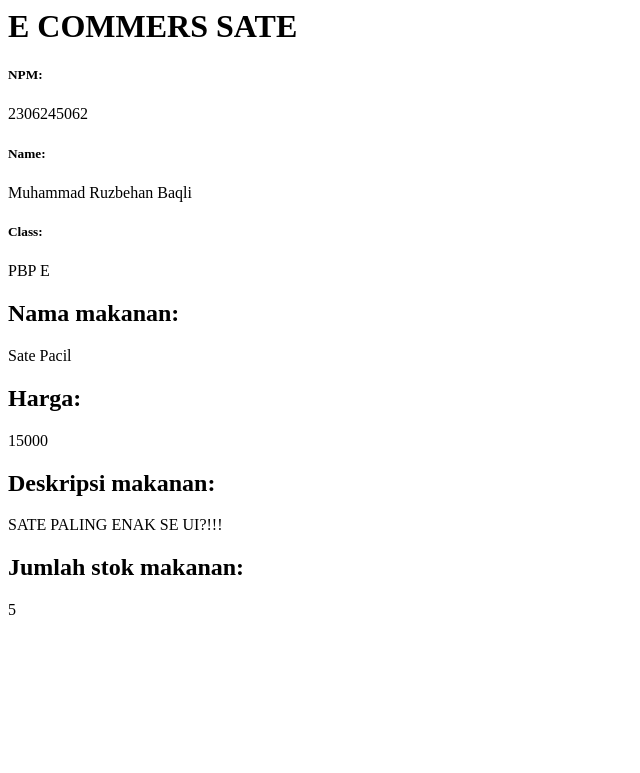
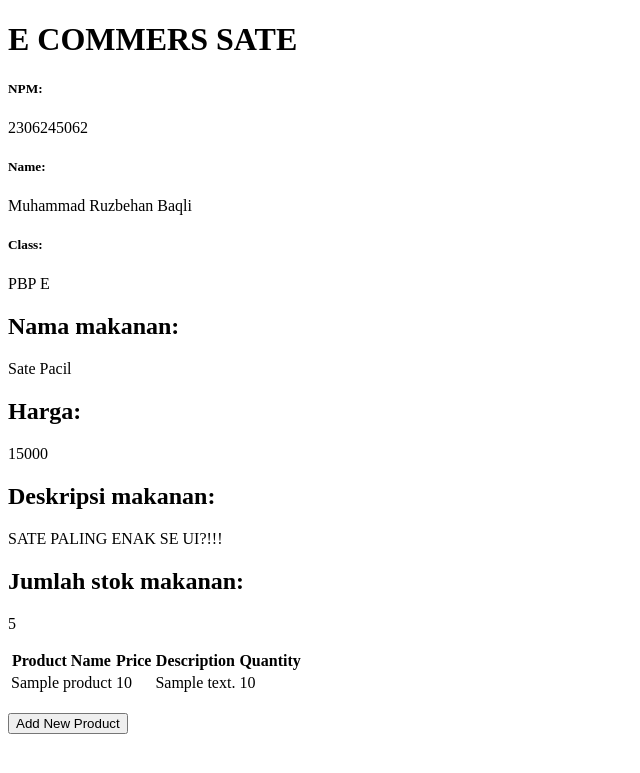
Before and after one commit to ruzbehan/tugas2pbp, a Django app: page / in a window 1280 px wide. Shown: the top 773 px of the page, without its empty margins (0-640 px from the left). Run offline with Django 5.2, Linux system fonts and the light colour scheme; tables that the repository leaves empty hold one stand-in row (values such as "Sample post").

Commit message:
tugas3pbp

```diff
--- a/main/models.py
+++ b/main/models.py
@@ -1,6 +1,8 @@
+import uuid
 from django.db import models
 
 class Product(models.Model):
+    id = models.UUIDField(primary_key=True, default=uuid.uuid4, editable=False)
     name = models.CharField(max_length=100)
     price = models.IntegerField()
     description = models.TextField()
--- a/main/templates/main.html
+++ b/main/templates/main.html
@@ -1,3 +1,5 @@
+{% extends 'base.html' %}
+{% block content %}
 <h1>E COMMERS SATE</h1>
 
 <h5>NPM: </h5>
@@ -16,3 +18,34 @@
 <p>{{ description }}<p>
 <h2>Jumlah stok makanan: </h2>
 <p>{{ quantity }}<p>
+
+{% if not product %}
+<p>Belum terdapat data makanan pada produk .</p>
+{% else %}
+<table>
+    <tr>
+        <th>Product Name</th>
+        <th>Price</th>
+        <th>Description</th>
+        <th>Quantity</th>
+    </tr>
+
+    {% comment %} Berikut cara memperlihatkan data mood di bawah baris ini
+    {% endcomment %}
+    {% for produk in product %}
+    <tr>
+        <td>{{produk.name}}</td>
+        <td>{{produk.price}}</td>
+        <td>{{produk.description}}</td>
+        <td>{{produk.quantity}}</td>
+    </tr>
+    {% endfor %}
+</table>
+{% endif %}
+
+<br />
+
+<a href="{% url 'main:create_product' %}">
+    <button>Add New Product</button>
+</a>
+{% endblock content %}
--- a/main/urls.py
+++ b/main/urls.py
@@ -1,8 +1,15 @@
 from django.urls import path
-from main.views import show_main
+from main.views import show_main, create_product, show_xml, show_json, show_xml_by_id, show_json_by_id
+
+
 
 app_name = 'main'
 
 urlpatterns = [
     path('', show_main, name='show_main'),
+    path('create-product', create_product, name='create_product'),
+    path('xml/', show_xml, name='show_xml'),
+    path('json/', show_json, name='show_json'),
+    path('xml/<str:id>/', show_xml_by_id, name='show_xml_by_id'),
+    path('json/<str:id>/', show_json_by_id, name='show_json_by_id'),
 ]
--- a/main/views.py
+++ b/main/views.py
@@ -1,12 +1,45 @@
-from django.shortcuts import render
+from django.shortcuts import render, redirect
+from main.forms import ProductForm
+from main.models import Product
+from django.http import HttpResponse
+from django.core import serializers
 
 # Create your views here.
 def show_main(request):
+    product = Product.objects.all()
     context = {
         'name' : 'Sate Pacil',
         'price': 15000,
         'description': 'SATE PALING ENAK SE UI?!!!',
-        'quantity' : 5
+        'quantity' : 5,
+        'product' : product
+
     }
 
     return render(request, "main.html", context)
+
+def create_product(request):
+    form = ProductForm(request.POST or None)
+
+    if form.is_valid() and request.method == "POST":
+        form.save()
+        return redirect('main:show_main')
+
+    context = {'form': form}
+    return render(request, "create_product.html", context)
+
+def show_xml(request):
+    data = Product.objects.all()
+    return HttpResponse(serializers.serialize("xml", data), content_type="application/xml")
+
+def show_json(request):
+    data = Product.objects.all()
+    return HttpResponse(serializers.serialize("json", data), content_type="application/json")
+
+def show_xml_by_id(request, id):
+    data = Product.objects.filter(pk=id)
+    return HttpResponse(serializers.serialize("xml", data), content_type="application/xml")
+
+def show_json_by_id(request, id):
+    data = Product.objects.filter(pk=id)
+    return HttpResponse(serializers.serialize("json", data), content_type="application/json")
--- a/sateepacil/settings.py
+++ b/sateepacil/settings.py
@@ -54,7 +54,7 @@ ROOT_URLCONF = 'sateepacil.urls'
 TEMPLATES = [
     {
         'BACKEND': 'django.template.backends.django.DjangoTemplates',
-        'DIRS': [],
+        'DIRS': [BASE_DIR / 'templates'],
         'APP_DIRS': True,
         'OPTIONS': {
             'context_processors': [
--- /dev/null
+++ b/templates/base.html
@@ -0,0 +1,13 @@
+{% load static %}
+<!DOCTYPE html>
+<html lang="en">
+  <head>
+    <meta charset="UTF-8" />
+    <meta name="viewport" content="width=device-width, initial-scale=1.0" />
+    {% block meta %} {% endblock meta %}
+  </head>
+
+  <body>
+    {% block content %} {% endblock content %}
+  </body>
+</html>
```
Also changed, not shown: main/forms.py (added, +7 -0 lines), main/templates/create_product.html (added, +18 -0 lines), README.md, main/migrations/0002_alter_product_id.py (added).
